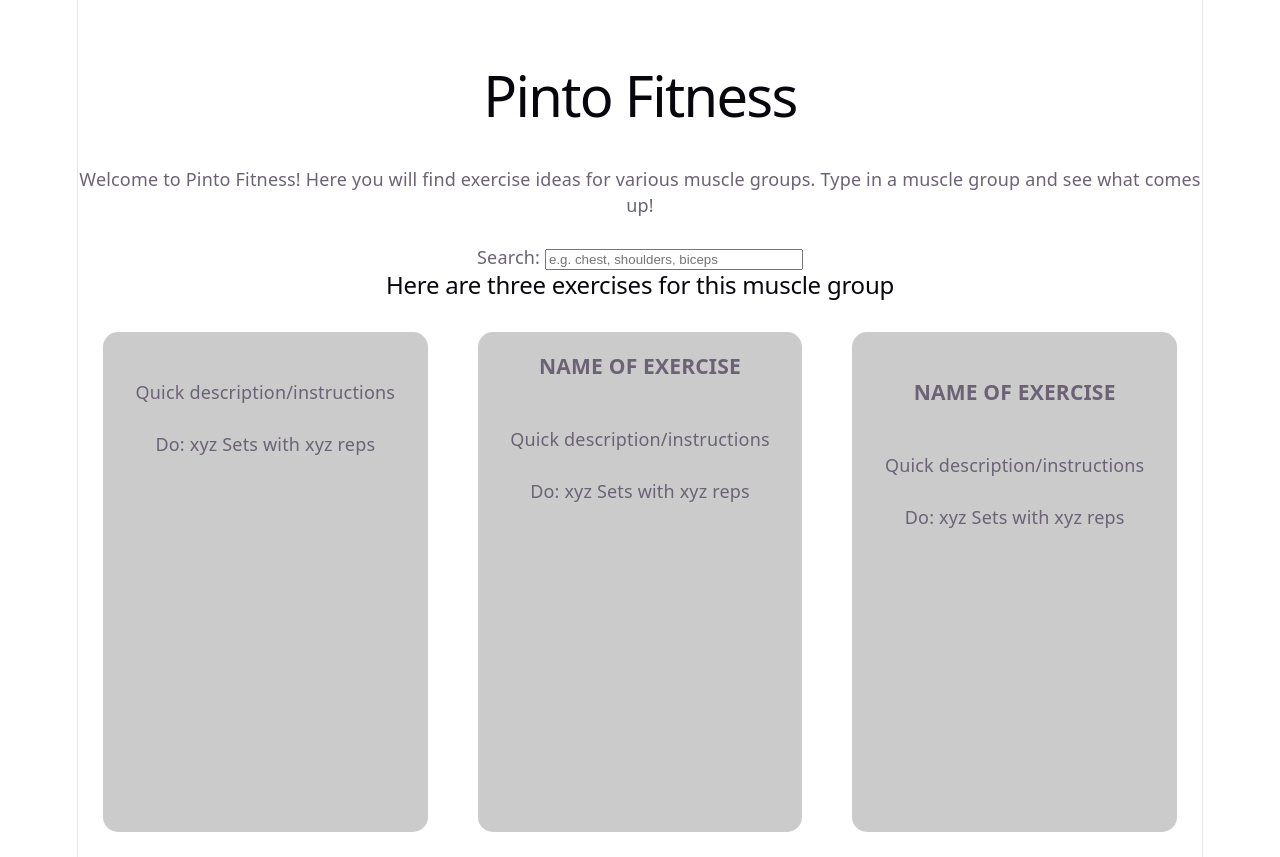
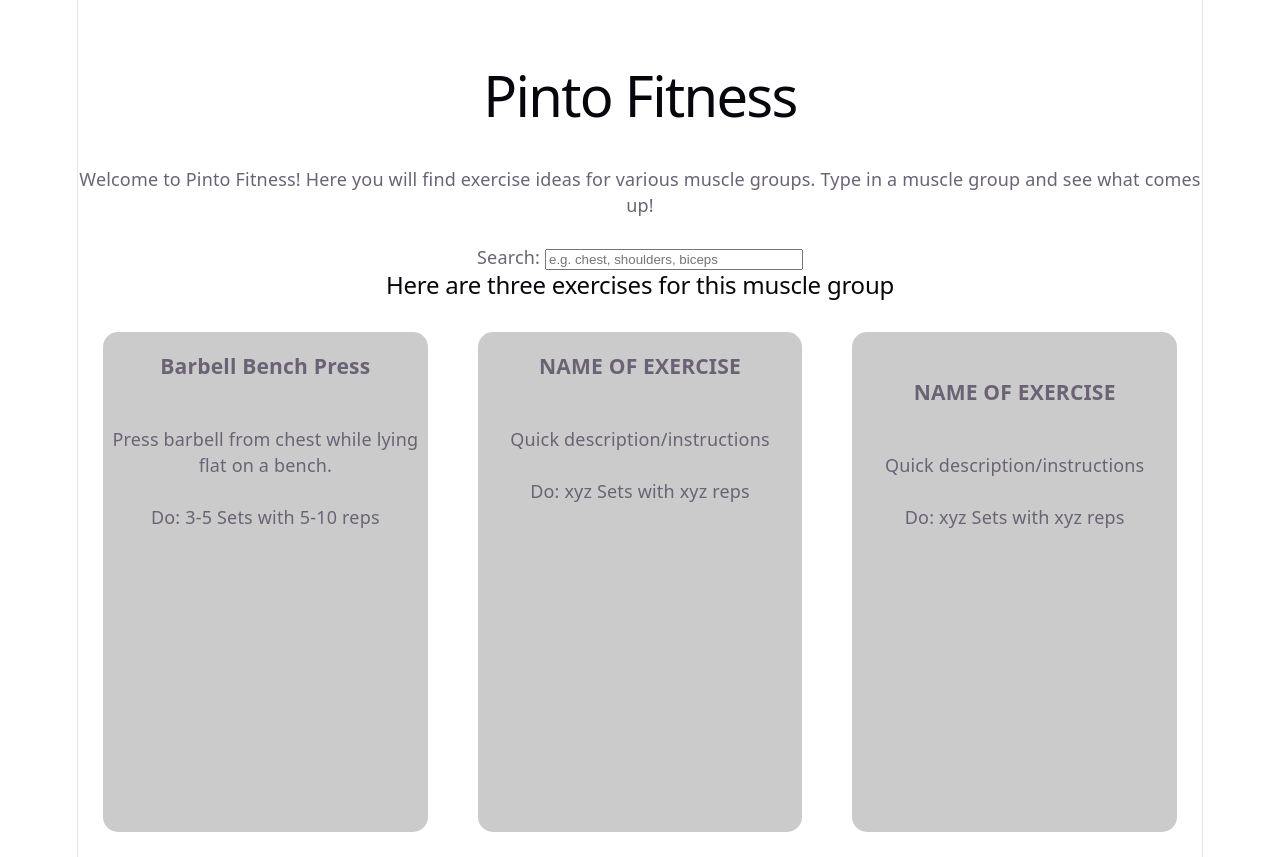
Before and after one commit to bhawk3/Pinto-Fitness, a React (Vite) app: page / in a window 1280 px wide. Built offline with nearby package versions, Linux system fonts and the light colour scheme.

Commit message:
Data from JSON displaying statically to first card
The data from the JSON file is now statically displaying in the first card. The cards and data will now need to be dynamically added/updated

```diff
--- a/src/display.jsx
+++ b/src/display.jsx
@@ -12,11 +12,13 @@ export default function Display() {
 			<h2>Here are three exercises for this muscle group</h2>
 			<div className="card-container">
 				<div className="card">
-					<h3>{workoutData.muscle_groups.group}</h3>
+					<h3>{workoutData.muscle_groups[0].exercises[0].name}</h3>
 					<br />
-					<p>Quick description/instructions</p>
+					<p>{workoutData.muscle_groups[0].exercises[0].description}</p>
 					<br />
-					<p>Do: xyz Sets with xyz reps</p>
+					<p>
+						Do: {workoutData.muscle_groups[0].exercises[0].sets} Sets with {workoutData.muscle_groups[0].exercises[0].reps} reps
+					</p>
 				</div>
 				<br />
 				<div className="card">
```
